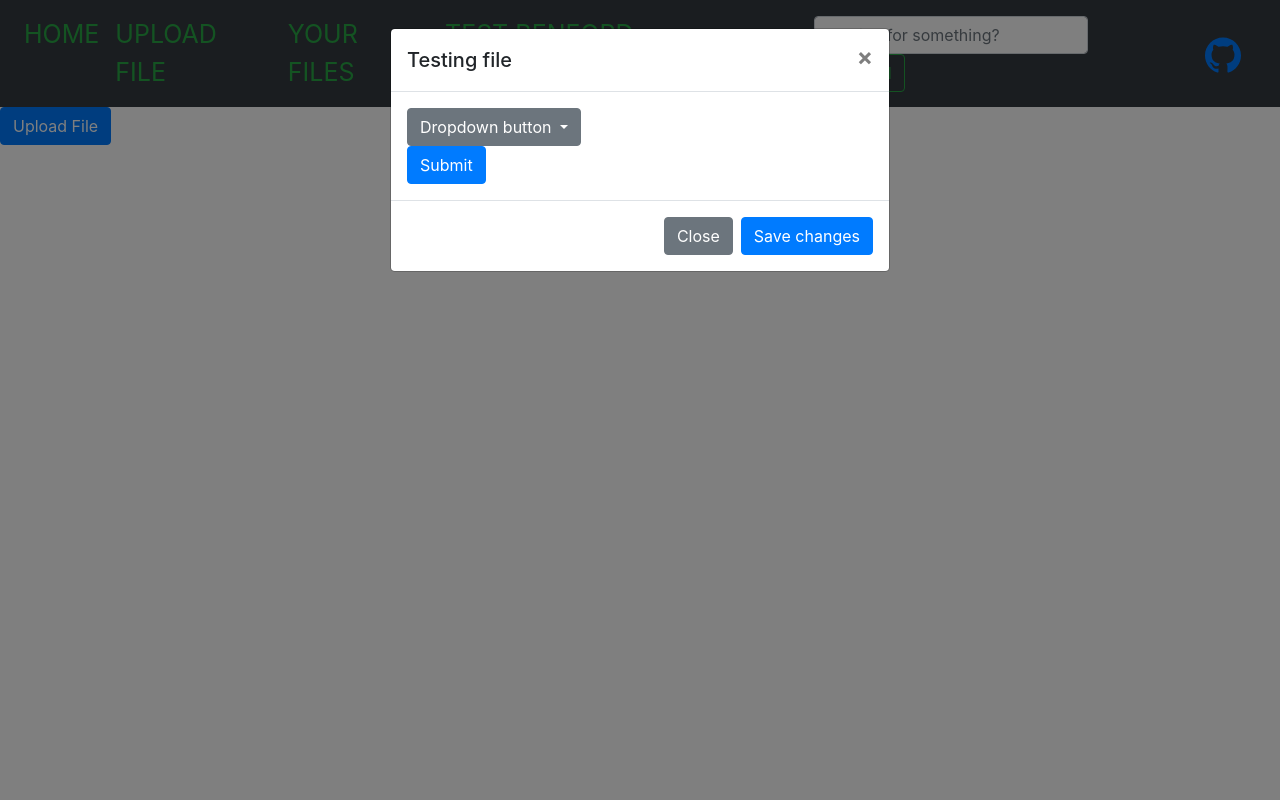
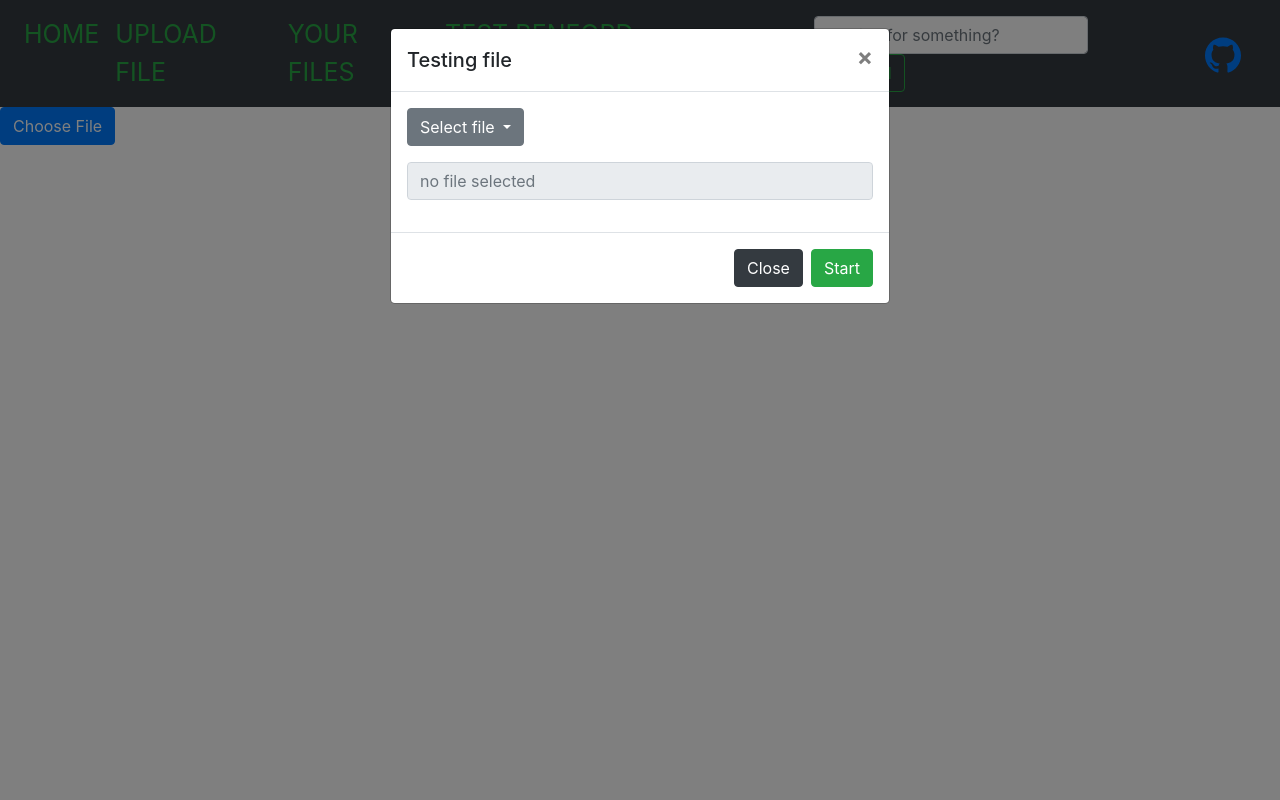
Before and after one commit to konradBalon/BenfordLaw, a Django app: page /test in a window 1280 px wide, after a click on "Choose File". Run offline with Django 4.2, Linux system fonts and the light colour scheme; data that the repository does not hold is empty; some libraries are stand-ins or nearby versions.

Commit message:
added file selector form

```diff
--- a/benny/templates/benny/TestTheLaw.html
+++ b/benny/templates/benny/TestTheLaw.html
@@ -1,6 +1,12 @@
 {% extends 'base.html' %}
 {% block content %}
 
-{% include 'benny/filePicker.html' %}
+{% include 'benny/filePickerForm.html' with files=files %}
+
+
+
+
+
+
 
 {% endblock %}
--- a/benny/templates/benny/filePicker.html
+++ /dev/null
@@ -1,45 +0,0 @@
-
-
-
-<!-- Button trigger modal -->
-<button type="button" class="btn btn-primary" data-toggle="modal" data-target="#exampleModal">
-    Upload File
-</button>
-
-<!-- Modal -->
-<div class="modal fade" id="exampleModal" tabindex="-1" role="dialog" aria-labelledby="exampleModalLabel"
-     aria-hidden="true">
-    <div class="modal-dialog" role="document">
-        <div class="modal-content">
-            <div class="modal-header">
-                <h5 class="modal-title" id="exampleModalLabel">Testing file</h5>
-                <button type="button" class="close" data-dismiss="modal" aria-label="Close">
-                    <span aria-hidden="true">&times;</span>
-                </button>
-            </div>
-            <div class="modal-body">
-
-        <form>
-<div class="dropdown">
-  <button class="btn btn-secondary dropdown-toggle" type="button" id="dropdownMenuButton" data-toggle="dropdown" aria-haspopup="true" aria-expanded="false">
-    Dropdown button
-  </button>
-  <div class="dropdown-menu" aria-labelledby="dropdownMenuButton">
-    <a class="dropdown-item" href="#">Action</a>
-    <a class="dropdown-item" href="#">Another action</a>
-    <a class="dropdown-item" href="#">Something else here</a>
-  </div>
-</div>
-  <button type="submit" class="btn btn-primary">Submit</button>
-</form>
-
-
-
-            </div>
-            <div class="modal-footer">
-                <button type="button" class="btn btn-secondary" data-dismiss="modal">Close</button>
-                <button type="button" class="btn btn-primary">Save changes</button>
-            </div>
-        </div>
-    </div>
-</div>
--- /dev/null
+++ b/benny/templates/benny/filePickerForm.html
@@ -0,0 +1,49 @@
+<!-- Button trigger modal -->
+<button type="button" class="btn btn-primary" data-toggle="modal" data-target="#exampleModal">
+    Choose File
+</button>
+
+<form method="post" id="picker_form">
+    <!-- Modal -->
+    <div class="modal fade" id="exampleModal" tabindex="-1" role="dialog" aria-labelledby="exampleModalLabel"
+         aria-hidden="true">
+        <div class="modal-dialog" role="document">
+            <div class="modal-content">
+                <div class="modal-header">
+                    <h5 class="modal-title" id="exampleModalLabel">Testing file</h5>
+                    <button type="button" class="close" data-dismiss="modal" aria-label="Close">
+                        <span aria-hidden="true">&times;</span>
+                    </button>
+                </div>
+                <div class="modal-body ">
+
+
+                    <div class="dropdown m-auto">
+                        <button class="btn btn-secondary dropdown-toggle" type="button" id="dropdownMenuButton"
+                                data-toggle="dropdown" aria-haspopup="true" aria-expanded="false">
+                            Select file
+                        </button>
+                        <div class="dropdown-menu" id="filelist" aria-labelledby="dropdownMenuButton">
+                            {% for file in files %}
+                                <a class="dropdown-item" href="#">{{ file.document }}</a>
+                            {% endfor %}
+                        </div>
+
+                    </div>
+                    <div class="form-group my-3">
+                        <input type="text" class="form-control" id="selectedfile" placeholder="no file selected"
+                               name="selected_file" value="" readonly="readonly">
+                    </div>
+                    {% csrf_token %}
+
+
+                </div>
+                <div class="modal-footer">
+                    <button type="button" class="btn btn-dark" data-dismiss="modal">Close</button>
+                    <button type="submit" class="btn btn-success">Start</button>
+                </div>
+            </div>
+        </div>
+    </div>
+
+</form>
--- a/benny/templates/benny/index.html
+++ b/benny/templates/benny/index.html
@@ -1,4 +1,5 @@
 {% extends 'base.html' %}
+{% load static %}
 
 {% block title %} Benford Law Tester {% endblock %}
 {% block scripts %} {% endblock %}
--- a/benny/urls.py
+++ b/benny/urls.py
@@ -1,5 +1,6 @@
 from django.urls import path
 from . import views
+from .views import PickerView
 
 app_name = 'benny'
 
@@ -8,6 +9,6 @@ urlpatterns = [
     path('', views.index, name='index'),
     path('upload', views.upload_file, name='upload_file'),
     path('files', views.files, name='files'),
-    path('test', views.test_law, name='test_law'),
+    path('test', PickerView.as_view(), name='test_law'),
 
 ]
--- a/benny/views.py
+++ b/benny/views.py
@@ -1,7 +1,10 @@
 from http.client import HTTPResponse
 
+from django.core.exceptions import ValidationError
 from django.db.models import FilePathField
 from django.shortcuts import render, redirect
+from django.views import View
+
 from .forms import DocumentForm
 
 # Create your views here.
@@ -18,8 +21,12 @@ def upload_file(request):
         if form.is_valid():
             form.save()
             # return redirect('home')
+        print(form.errors)
+
+
     else:
         form = DocumentForm()
+
     return render(request, 'benny/upload.html', {
         'form': form
     })
@@ -30,5 +37,12 @@ def files(request):
     return render(request, 'benny/files.html', {"files": ctx})
 
 
-def test_law(request):
-    return render(request, 'benny/TestTheLaw.html')
+class PickerView(View):
+
+    def get(self, request):
+        uploaded_files = Document.objects.all()
+        return render(request, 'benny/TestTheLaw.html', {'files': uploaded_files})
+
+    def post(self, request):
+        selected_file = request.POST.get('selected_file')
+        print(selected_file)
--- /dev/null
+++ b/static/scripts/base.js
@@ -0,0 +1,15 @@
+$(document).ready(function () {
+    $('#filelist a').on('click', function () {
+        let txt = ($(this).text());
+        document.getElementById('selectedfile').value = txt;
+
+    });
+});
+
+
+$('#upload_form').submit(function (e) {
+    $('#messages').removeClass('hide').addClass('alert alert-success alert-dismissible').slideDown().show();
+    $('#messages_content').html('<h4>MESSAGE HERE</h4>');
+    $('#modal').modal('show');
+    e.preventDefault();
+});
--- a/static/styles/base.css
+++ b/static/styles/base.css
@@ -10,3 +10,8 @@
     margin-left: auto;
     margin-right: auto;
 }
+
+
+.girlLookAtThatBody {
+    overflow-y: inherit !important;
+}
--- a/templates/base.html
+++ b/templates/base.html
@@ -8,13 +8,22 @@
 <head>
     <meta name="viewport" content="width=device-width, initial-scale=1">
     <title>{% block title %}{% endblock %}</title>
+    <!--for dynamic tooggle menu on mobile devices-->
+    {#    <script src="https://code.jquery.com/jquery-2.1.3.min.js"></script>#}
+
+
+    <script src="https://code.jquery.com/jquery-3.5.1.slim.min.js"
+            integrity="sha384-DfXdz2htPH0lsSSs5nCTpuj/zy4C+OGpamoFVy38MVBnE+IbbVYUew+OrCXaRkfj"
+            crossorigin="anonymous"></script>
+    <script src="https://cdn.jsdelivr.net/npm/bootstrap@4.5.3/dist/js/bootstrap.bundle.min.js"
+            integrity="sha384-ho+j7jyWK8fNQe+A12Hb8AhRq26LrZ/JpcUGGOn+Y7RsweNrtN/tE3MoK7ZeZDyx" crossorigin="anonymous"
+            async defer></script>
+    {# async, defer improves page loading time #}
+    {#    <script src="{% static 'scripts/bootstrap.min.js' %}" async defer></script>#}
     <link rel="stylesheet" href="{% static 'styles/bootstrap.min.css' %}">
     <!-- custom css-->
     <link rel="stylesheet" href="{% static 'styles/base.css' %}">
-    <!--for dynamic tooggle menu on mobile devices-->
-    <script src="https://code.jquery.com/jquery-2.1.3.min.js"></script>
-    {# async, defer improves page loading time #}
-    <script src="{% static 'scripts/bootstrap.min.js' %}" async defer></script>
+
 
     <!--custom js-->
     <script src="{% static 'scripts/base.js' %}"></script>
@@ -44,12 +53,12 @@
             <li class="nav-item active">
                 <a class="nav-link text-success" href="{% url 'benny:upload_file' %}">UPLOAD FILE </a>
             </li>
-                  <li class="nav-item active">
+            <li class="nav-item active">
                 <a class="nav-link text-success" href="{% url 'benny:files' %}">YOUR FILES </a>
             </li>
 
-                        </li>
-                  <li class="nav-item active">
+            </li>
+            <li class="nav-item active">
                 <a class="nav-link text-success" href="{% url 'benny:test_law' %}">TEST BENFORD LAW </a>
             </li>
         </ul>
```
Also changed, not shown: benny/templates/benny/fileTable.html (+5 -3 lines), benny/templates/benny/upload.html (+0 -12 lines), benny/templates/benny/uploadForm.html (+5 -5 lines).
